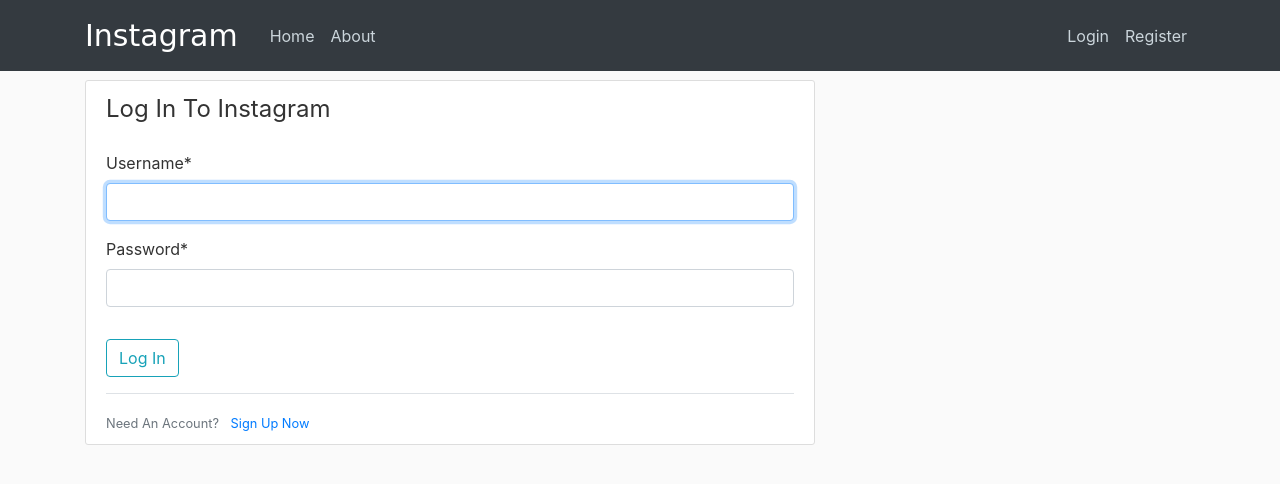
After one commit to annaadhiambo/Instagram, a Django app: a page that uses photos/templates/photo/base.html in a window 1280 px wide. The commit adds this page. Shown: the top 484 px of the page. Run offline with Django 3.2, Linux system fonts and the light colour scheme; some libraries are stand-ins or nearby versions; some web fonts are replaced.

```diff
--- a/instagram/settings.py
+++ b/instagram/settings.py
@@ -126,3 +126,6 @@
     os.path.join(BASE_DIR, 'static'),
 )
 CRISPY_TEMPLATE_PACK = 'bootstrap4'
+
+LOGIN_REDIRECT_URL = 'photos-home'
+LOGIN_URL = 'login'
--- a/instagram/urls.py
+++ b/instagram/urls.py
@@ -14,6 +14,7 @@
     2. Add a URL to urlpatterns:  path('blog/', include('blog.urls'))
 """
 from django.contrib import admin
+from django.contrib.auth import views as auth_views
 from django.urls import path, include
 from users import views as user_views
 
@@ -21,5 +22,8 @@
 urlpatterns = [
     path('admin/', admin.site.urls),
     path('register/', user_views.register, name='register'),
+    path('profile/', user_views.profile, name='profile'),
+    path('login/', auth_views.LoginView.as_view(template_name='users/login.html'), name='login'),
+    path('logout/', auth_views.LogoutView.as_view(template_name='users/logout.html'), name='logout'),
     path('', include('photos.urls')),
 ]
--- a/photos/templates/photo/base.html
+++ b/photos/templates/photo/base.html
@@ -33,8 +33,13 @@
               </div>
               <!-- Navbar Right Side -->
               <div class="navbar-nav">
-                <a class="nav-item nav-link" href="">Login</a>
-                <a class="nav-item nav-link" href="{% url 'photos-register' %}">Register</a>
+                {% if user.is_authenticated %}
+                <a class="nav-item nav-link" href="{% url 'profile' %}">Profile</a>
+                  <a class="nav-item nav-link" href="{% url 'logout' %}">Logout</a>
+                {% else %}
+                <a class="nav-item nav-link" href="{% url 'login' %}">Login</a>
+                <a class="nav-item nav-link" href="{% url 'register' %}">Register</a>
+                {% endif %}
               </div>
             </div>
           </div>
--- /dev/null
+++ b/users/templates/users/login.html
@@ -0,0 +1,23 @@
+{% extends "photo/base.html" %}
+{% load crispy_forms_tags %}
+{% block content %}
+
+    <div class="content-section">
+        <form method="POST">
+            {% csrf_token %}
+            <fieldset class="form-group">
+                <legend class="bordeer-bottom mb-4">Log In To Instagram</legend>
+                {{ form|crispy }}
+            </fieldset>
+            <div class="form-group">
+                <button class="btn btn-outline-info" type="submit">Log In</button>
+            </div>
+        </form>
+        <div class="border-top pt-3">
+            <small class="text-muted">
+                Need An Account? <a class="ml-2" href="{% url 'register' %}">Sign Up Now</a>
+            </small>
+        </div>
+    </div>
+
+{% endblock content %}
--- /dev/null
+++ b/users/templates/users/profile.html
@@ -0,0 +1,5 @@
+{% extends "photo/base.html" %}
+{% load crispy_forms_tags %}
+{% block content %}
+    <h1>{{ user.username }}</h1>
+{% endblock content %}
```
Also changed, not shown: users/templates/users/logout.html (added, +10 -0 lines), db.sqlite3, profile_pics/top1.jpg (added).
